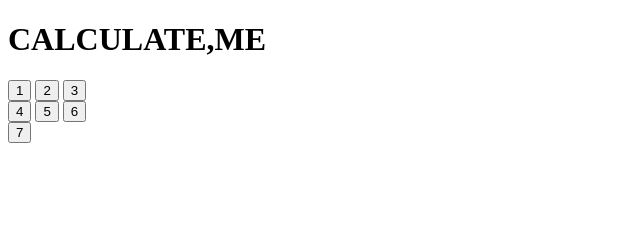
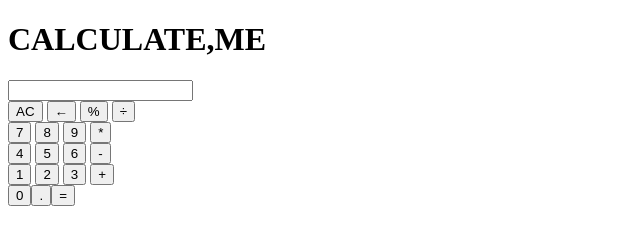
Before and after one commit to its-parth-19/CALCULATOR, a plain HTML site: page index.html in a window 1280 px wide. Shown: the whole page, without its empty margins (0-640 px from the left). Drawn offline with Linux system fonts and the light colour scheme.

Commit message:
added all the buttons for our calculator

```diff
--- a/index.html
+++ b/index.html
@@ -8,18 +8,35 @@
 <body>
     <h1>CALCULATE,ME</h1>
     <div class="container">
+        <div class="output-box">
+            <input type="text" name="output" id="">
+        </div>
         <div class="rows">
-            <button class="btn">1</button>
-            <button class="btn">2</button>
-            <button class="btn">3</button>
+            <button class="btn">AC </button>
+            <button class="btn">&#8592;</button>
+            <button class="btn">%</button>
+            <button class="btn">&#247;</button>
+        </div>
+        <div class="rows">
+            <button class="btn">7</button>
+            <button class="btn">8</button>
+            <button class="btn">9</button>
+            <button class="btn">*</button>
         </div>
         <div class="rows">
             <button class="btn">4</button>
             <button class="btn">5</button>
             <button class="btn">6</button>
+            <button class="btn">-</button>
         </div>
         <div class="rows">
-            <button class="btn">7</button>
+            <button class="btn">1</button>
+            <button class="btn">2</button>
+            <button class="btn">3</button>
+            <button class="btn">+</button>
+        </div>
+        <div class="rows">
+            <button class="btn">0</button><button class="btn">.  </button><button class="btn">=</button>
         </div>
     </div>
 </body>
```
